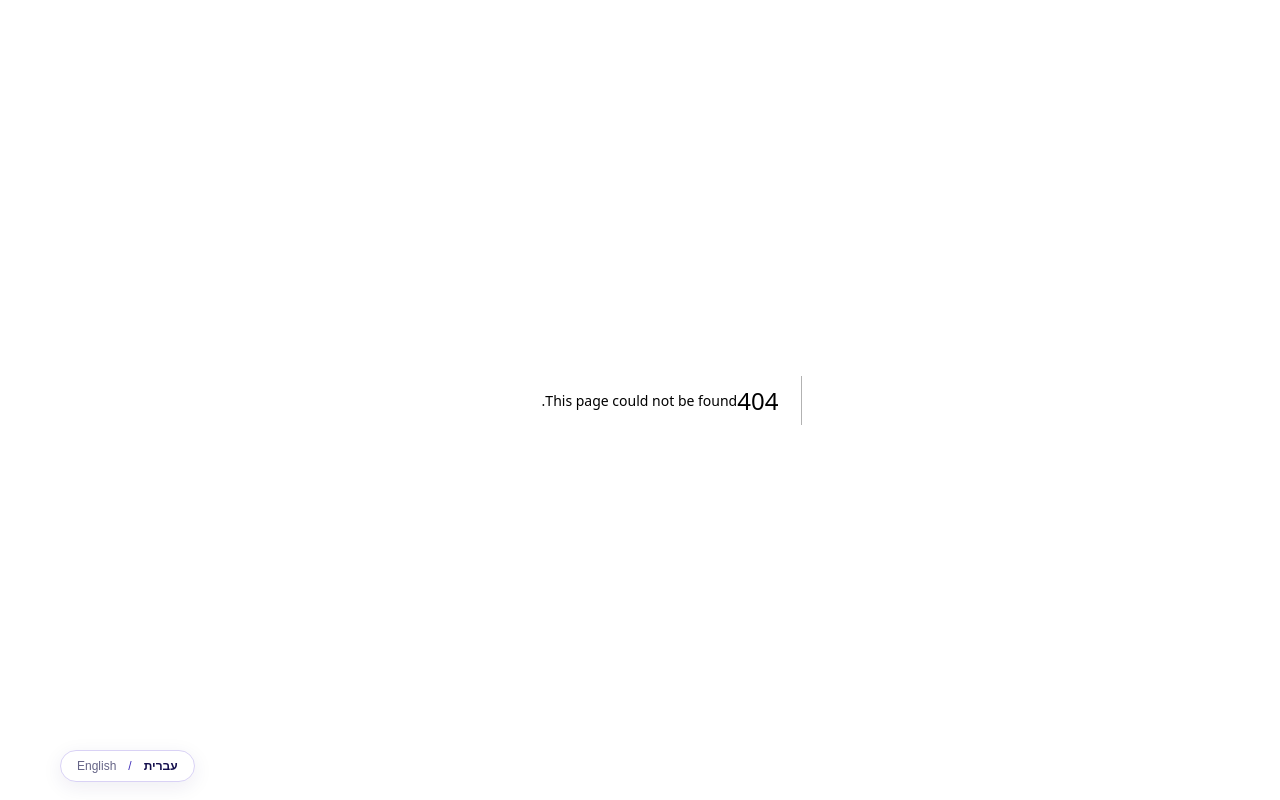
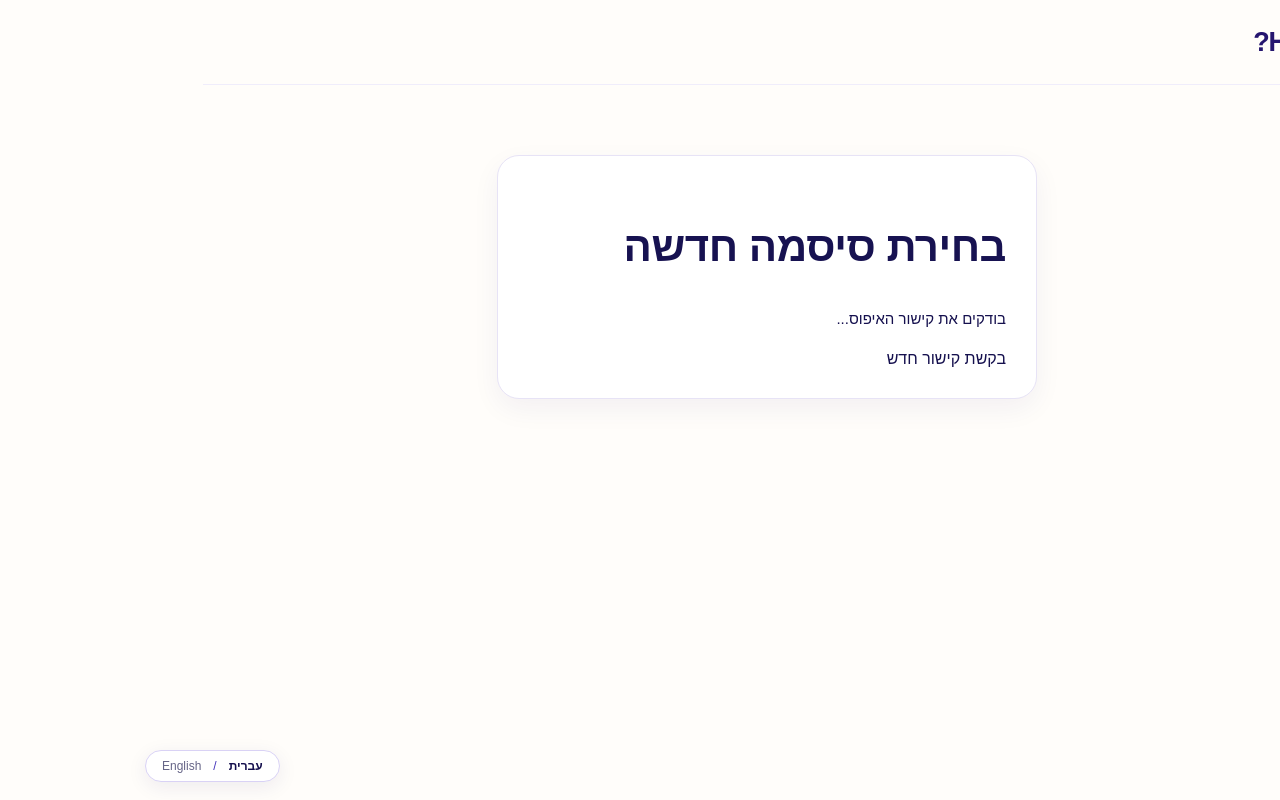
Before and after one commit to IritSel/recruitment-ai, a Next.js app: page /reset-password in a window 1280 px wide. Before the commit this address had no page. Built offline with nearby package versions, Linux system fonts and the light colour scheme; no server answers.

Commit message:
Implement secure Supabase password reset app/reset-password/page.tsx

```diff
--- /dev/null
+++ b/app/reset-password/page.tsx
@@ -0,0 +1,17 @@
+"use client";
+import Link from "next/link";
+import {useEffect,useState} from "react";
+import {getSupabase} from "../lib/supabase";
+import {useSiteLanguage} from "../components/useSiteLanguage";
+export default function ResetPassword(){
+ const en=useSiteLanguage()==="en";
+ const [ready,setReady]=useState(false),[busy,setBusy]=useState(false),[password,setPassword]=useState(""),[confirm,setConfirm]=useState(""),[error,setError]=useState(""),[done,setDone]=useState(false);
+ useEffect(()=>{const client=getSupabase();let active=true;
+ const check=async()=>{try{const url=new URL(window.location.href);const code=url.searchParams.get("code");const tokenHash=url.searchParams.get("token_hash");const type=url.searchParams.get("type");if(code){const {error}=await client.auth.exchangeCodeForSession(code);if(error)throw error;window.history.replaceState({},"","/reset-password")}else if(tokenHash&&type==="recovery"){const {error}=await client.auth.verifyOtp({token_hash:tokenHash,type:"recovery"});if(error)throw error;window.history.replaceState({},"","/reset-password")}
+ const {data}=await client.auth.getSession();if(active)setReady(Boolean(data.session));
+ }catch{if(active)setError(en?"This link is invalid or expired. Request a new reset link.":"הקישור אינו תקין או שפג תוקפו. יש לבקש קישור חדש.")}};
+ void check();const {data:listener}=client.auth.onAuthStateChange((event)=>{if(active&&event==="PASSWORD_RECOVERY")setReady(true)});return()=>{active=false;listener.subscription.unsubscribe()}},[en]);
+ async function submit(e:React.FormEvent){e.preventDefault();setError("");if(password.length<8){setError(en?"Use at least 8 characters.":"יש להזין לפחות 8 תווים.");return}if(password!==confirm){setError(en?"Passwords do not match.":"הסיסמאות אינן תואמות.");return}setBusy(true);try{const client=getSupabase();const {error:err}=await client.auth.updateUser({password});if(err)throw err;await client.auth.signOut();setDone(true)}catch(err){setError(err instanceof Error?err.message:"Unable to update password")}finally{setBusy(false)}}
+ return <main className="shell"><nav className="nav"><Link className="brand" href="/">HOW?</Link></nav><section className="choice" style={{maxWidth:540,margin:"70px auto"}}><h1>{en?"Choose a new password":"בחירת סיסמה חדשה"}</h1>{done?<p role="status">{en?"Your password was updated.":"הסיסמה עודכנה בהצלחה."} <Link href="/login">{en?"Sign in":"כניסה לחשבון"}</Link></p>:ready?<form onSubmit={submit} style={{display:"grid",gap:12}}><label htmlFor="new-password">{en?"New password":"סיסמה חדשה"}</label><input id="new-password" type="password" autoComplete="new-password" required minLength={8} value={password} onChange={e=>setPassword(e.target.value)} style={field}/><label htmlFor="confirm-password">{en?"Confirm password":"אימות סיסמה"}</label><input id="confirm-password" type="password" autoComplete="new-password" required minLength={8} value={confirm} onChange={e=>setConfirm(e.target.value)} style={field}/><button className="button" disabled={busy}>{busy?(en?"Saving...":"שומר..."):(en?"Update password":"עדכון סיסמה")}</button></form>:<p>{error||(en?"Checking your reset link...":"בודקים את קישור האיפוס...")}</p>}{ready&&error&&<p role="alert" style={{color:"#b42318"}}>{error}</p>}{!ready&&!done&&<Link href="/forgot-password">{en?"Request a new link":"בקשת קישור חדש"}</Link>}</section></main>
+}
+const field={padding:14,border:"1px solid #ddd",borderRadius:12,font:"inherit"};
```
